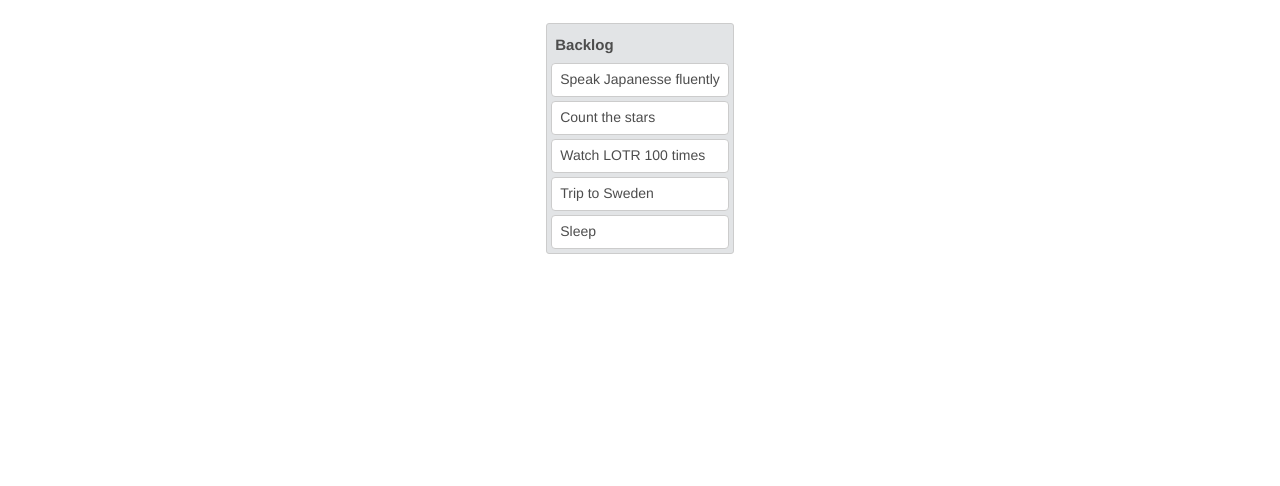
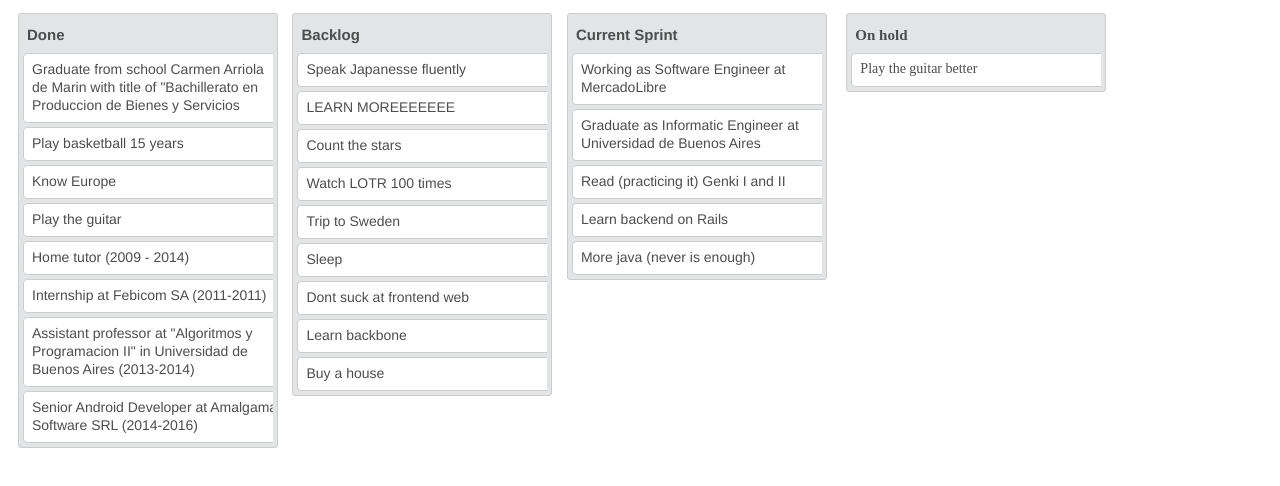
Before and after one commit to saantiaguilera/saantiaguilera.github.io, a plain HTML site: page index.html in a window 1280 px wide. Drawn offline with Linux system fonts and the light colour scheme.

Commit message:
More cards,

```diff
--- a/index.html
+++ b/index.html
@@ -2,17 +2,17 @@
   <head>
     <style>
         #main {
-        text-align: center;
         font-family: 'Helvetica Neue', Arial, Helvetica, sans-serif;
-        padding: 10px;
+        padding: 5px;
+        display: inline;
         }
         .list {
           margin: 5px;
           border: 1px solid rgb(204, 204, 204);
           border-radius: 3px;
           display: inline-block;
-          max-height: 450px;
-          width: auto;
+          width: 250px;
+          vertical-align: top;
           padding: 4px 4px 0px;
           background-color: rgb(226, 228, 230);
         }
@@ -41,7 +41,8 @@
         .card-list {
           overflow-y: auto;
           overflow-x: visible;
-          max-height: 410px;
+          height: auto;
+          width: 100%;
         }
         .card {
           overflow: auto;
@@ -55,8 +56,7 @@
           line-height: 18px;
           border: 1px solid rgb(204, 204, 204);
           border-radius: 4px;
-          width: auto;
-          max-width: 220px;
+          width: 100%;
           text-align: left;
           background-color: rgb(255, 255, 255);
         }
@@ -77,11 +77,38 @@
 <div id="main">
   <div class="list">
     <div class="list-header">
+      <h2 class="list-title">Done</h2>
+    </div>
+    <div class="card-list">
+      <div class="card"> <a href="" target="_blank" class="card-title">Graduate from school Carmen Arriola de Marin with title of "Bachillerato en Produccion de Bienes y Servicios</a>
+      </div>
+      <div class="card"> <a href="" target="_blank" class="card-title">Play basketball 15 years</a>
+      </div>
+      <div class="card"> <a href="" target="_blank" class="card-title">Know Europe</a>
+      </div>
+      <div class="card"> <a href="" target="_blank" class="card-title">Play the guitar</a>
+      </div>
+      <div class="card"> <a href="" target="_blank" class="card-title">Home tutor (2009 - 2014)</a>
+      </div>
+      <div class="card"> <a href="" target="_blank" class="card-title">Internship at Febicom SA (2011-2011)</a>
+      </div>
+      <div class="card"> <a href="" target="_blank" class="card-title">Assistant professor at "Algoritmos y Programacion II" in Universidad de Buenos Aires (2013-2014)</a>
+      </div>
+      <div class="card"> <a href="" target="_blank" class="card-title">Senior Android Developer at
+      Amalgama Software SRL (2014-2016)</a>
+      </div>
+    </div>
+  </div>
+
+  <div class="list">
+    <div class="list-header">
       <h2 class="list-title">Backlog</h2>
+    </div>
+    <div class="card-list">
+      <div class="card"> <a href="" target="_blank" class="card-title">Speak Japanesse fluently</a>
       </div>
-      <div class="card-list">
-        <div class="card"> <a href="" target="_blank" class="card-title">Speak Japanesse fluently</a>
-        </div>
+      <div class="card"> <a href="" target="_blank" class="card-title">LEARN MOREEEEEEE</a>
+      </div>
       <div class="card"> <a href="" target="_blank" class="card-title">Count the stars</a>
       </div>
       <div class="card"> <a href="" target="_blank" class="card-title">Watch LOTR 100 times</a>
@@ -90,8 +117,57 @@
       </div>
       <div class="card"> <a href="" target="_blank" class="card-title">Sleep</a>
       </div>
+      <div class="card"> <a href="" target="_blank" class="card-title">Dont suck at frontend web</a>
+      </div>
+      <div class="card"> <a href="" target="_blank" class="card-title">Learn backbone</a>
+      </div>
+      <div class="card">
+        <a href="" target="_blank" class="card-title">Buy a house
+        </a>
+      </div>
+    </div>
+  </div>
+
+  <div class="list">
+    <div class="list-header">
+      <h2 class="list-title">Current Sprint</h2>
+    </div>
+    <div class="card-list">
+      <div class="card">
+        <a href="" target="_blank" class="card-title">Working as Software Engineer at MercadoLibre
+        </a>
+      </div>
+      <div class="card">
+        <a href="" target="_blank" class="card-title">Graduate as Informatic Engineer at Universidad de Buenos Aires
+        </a>
+      </div>
+      <div class="card">
+        <a href="" target="_blank" class="card-title">Read (practicing it) Genki I and II
+        </a>
+      </div>
+      <div class="card">
+        <a href="" target="_blank" class="card-title">Learn backend on Rails
+        </a>
+      </div>
+      <div class="card"> <a href="" target="_blank" class="card-title">More java (never is enough)</a>
+      </div>
     </div>
   </div>
 </div>
+
+<div class="list">
+    <div class="list-header">
+      <h2 class="list-title">On hold</h2>
+    </div>
+    <div class="card-list">
+      <div class="card">
+        <a href="" target="_blank" class="card-title">Play the guitar better
+        </a>
+      </div>
+    </div>
+  </div>
+</div>
+
+
 </body>
 </html>
```
